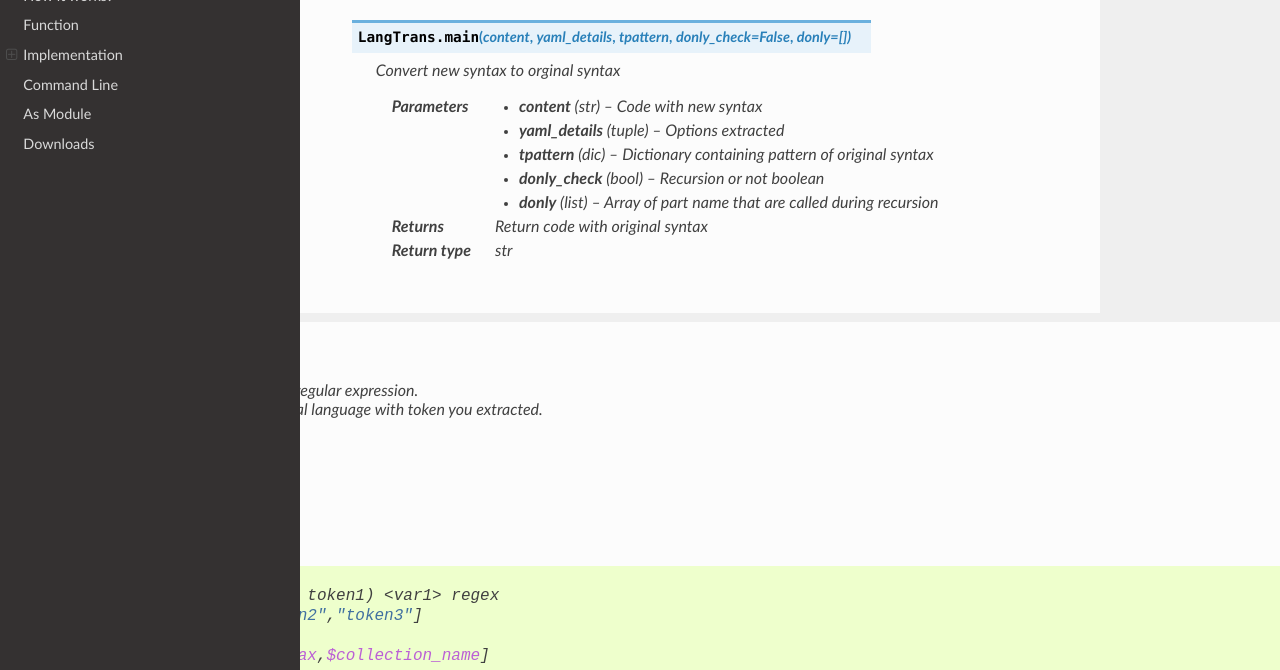
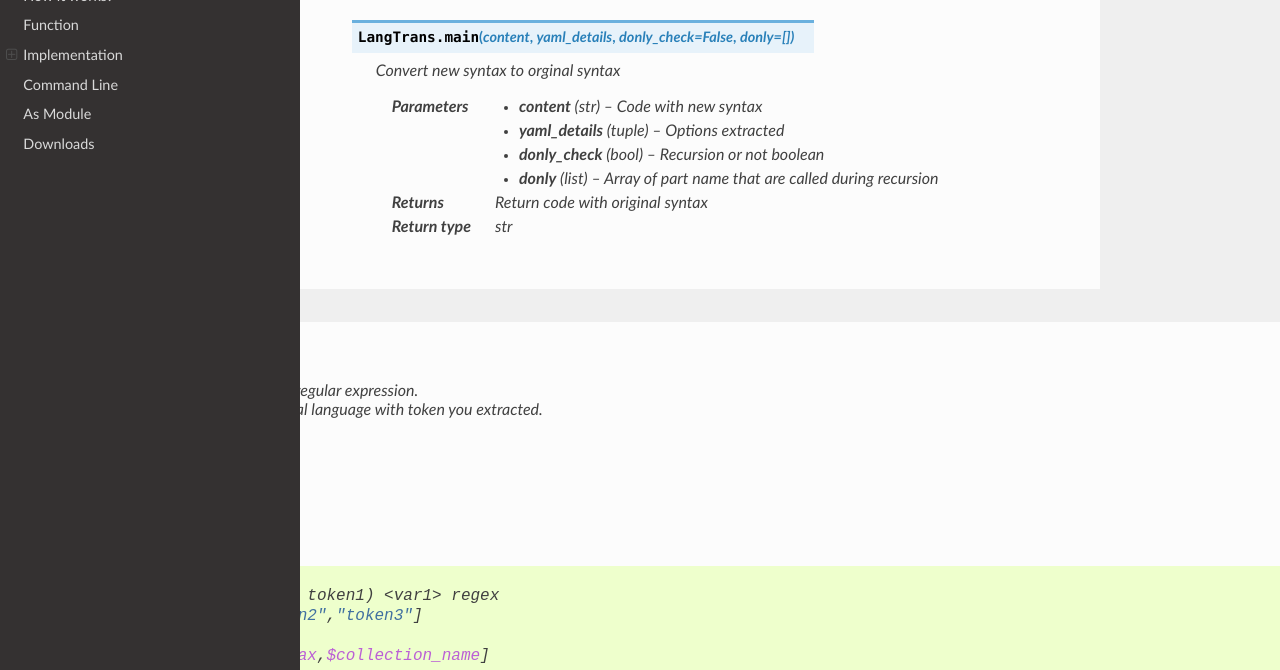
Before and after one commit to LangTrans/LangTrans, a Sphinx documentation site: the page built from docs/index.rst, in a window 1280 px wide and 900 px high, scrolled down 348 px, cut to the strip 230-900 px from the top of the window. Built offline with Sphinx 7.4.7 and the Read the Docs theme 2.0.0, drawn with Linux system fonts in a browser that asks for light colours.

Commit message:
tpattern removed

```diff
--- a/docs/index.rst
+++ b/docs/index.rst
@@ -33,14 +33,13 @@ Function
 
 	<dl class="py function">
 	<dt id="LangTrans.main">
-	<code class="sig-prename descclassname">LangTrans.</code><code class="sig-name descname">main</code><span class="sig-paren">(</span><em class="sig-param"><span class="n">content</span></em>, <em class="sig-param"><span class="n">yaml_details</span></em>, <em class="sig-param"><span class="n">tpattern</span></em>, <em class="sig-param"><span class="n">donly_check</span><span class="o">=</span><span class="default_value">False</span></em>, <em class="sig-param"><span class="n">donly</span><span class="o">=</span><span class="default_value">[]</span><span class="sig-paren">)</span><a class="headerlink" href="#LangTrans.main" title="Permalink to this definition">¶</a></dt>
+	<code class="sig-prename descclassname">LangTrans.</code><code class="sig-name descname">main</code><span class="sig-paren">(</span><em class="sig-param"><span class="n">content</span></em>, <em class="sig-param"><span class="n">yaml_details</span></em>, <em class="sig-param"><span class="n">donly_check</span><span class="o">=</span><span class="default_value">False</span></em>, <em class="sig-param"><span class="n">donly</span><span class="o">=</span><span class="default_value">[]</span><span class="sig-paren">)</span><a class="headerlink" href="#LangTrans.main" title="Permalink to this definition">¶</a></dt>
 	<dd><p>Convert new syntax to orginal syntax</p>
 	<dl class="field-list simple">
 	<dt class="field-odd">Parameters</dt>
 	<dd class="field-odd"><ul class="simple">
 	<li><p><strong>content</strong> (<em>str</em>) – Code with new syntax</p></li>
 	<li><p><strong>yaml_details</strong> (<em>tuple</em>) – Options extracted</p></li>
-	<li><p><strong>tpattern</strong> (<em>dic</em>) – Dictionary containing pattern of original syntax</p></li>
 	<li><p><strong>donly_check</strong> (<em>bool</em>) – Recursion or not boolean</p></li>
 	<li><p><strong>donly</strong> (<em>list</em>) – Array of part name that are called during recursion</p></li>
 	</ul>
```
